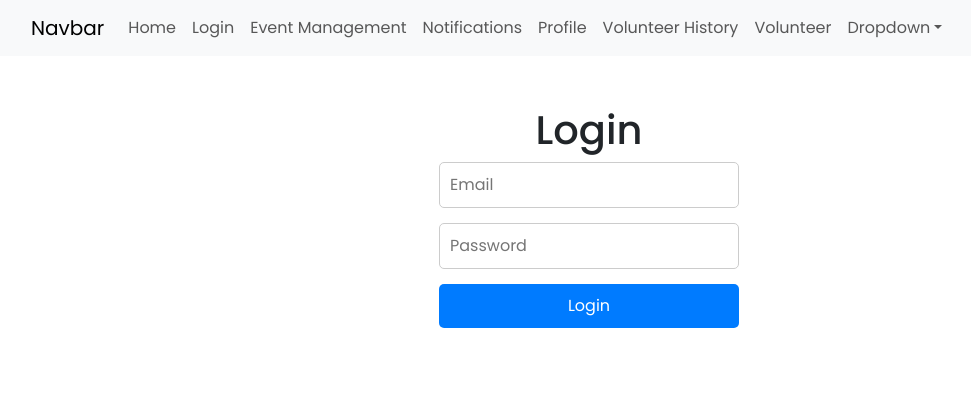
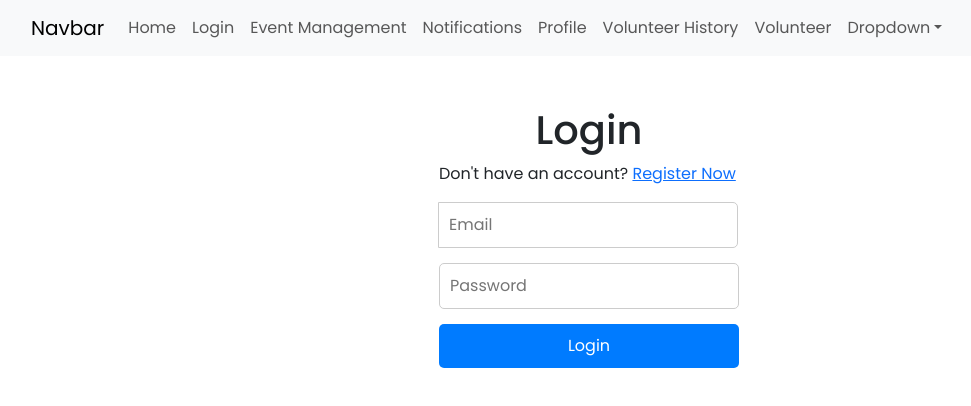
Before and after one commit to laygochris/COSC4353, a React (Create React App) app in the folder client/: page /login in a window 1280 px wide. Shown: the top 406 px of the page, without its empty margins (51-1022 px from the left). Built offline with nearby package versions, Linux system fonts and the light colour scheme.

Commit message:
put register now link in login

```diff
--- a/client/src/pages/Login.jsx
+++ b/client/src/pages/Login.jsx
@@ -1,5 +1,6 @@
 import React, { useState } from "react";
-import "./Login.css"; // Import the CSS file
+import "./Login.css";
+import { Link, redirect } from "react-router-dom";
 
 const Login = () => {
   const [email, setEmail] = useState("");
@@ -15,6 +16,11 @@ const Login = () => {
       <h1>Login</h1>
       <form onSubmit={handleSubmit} className="login-form">
         <div className="input-group">
+          <div className="sign-up-link">
+            <p>
+              Don't have an account? <Link to="/home">Register Now</Link>
+            </p>
+          </div>
           <input
             type="email"
             placeholder="Email"
```
